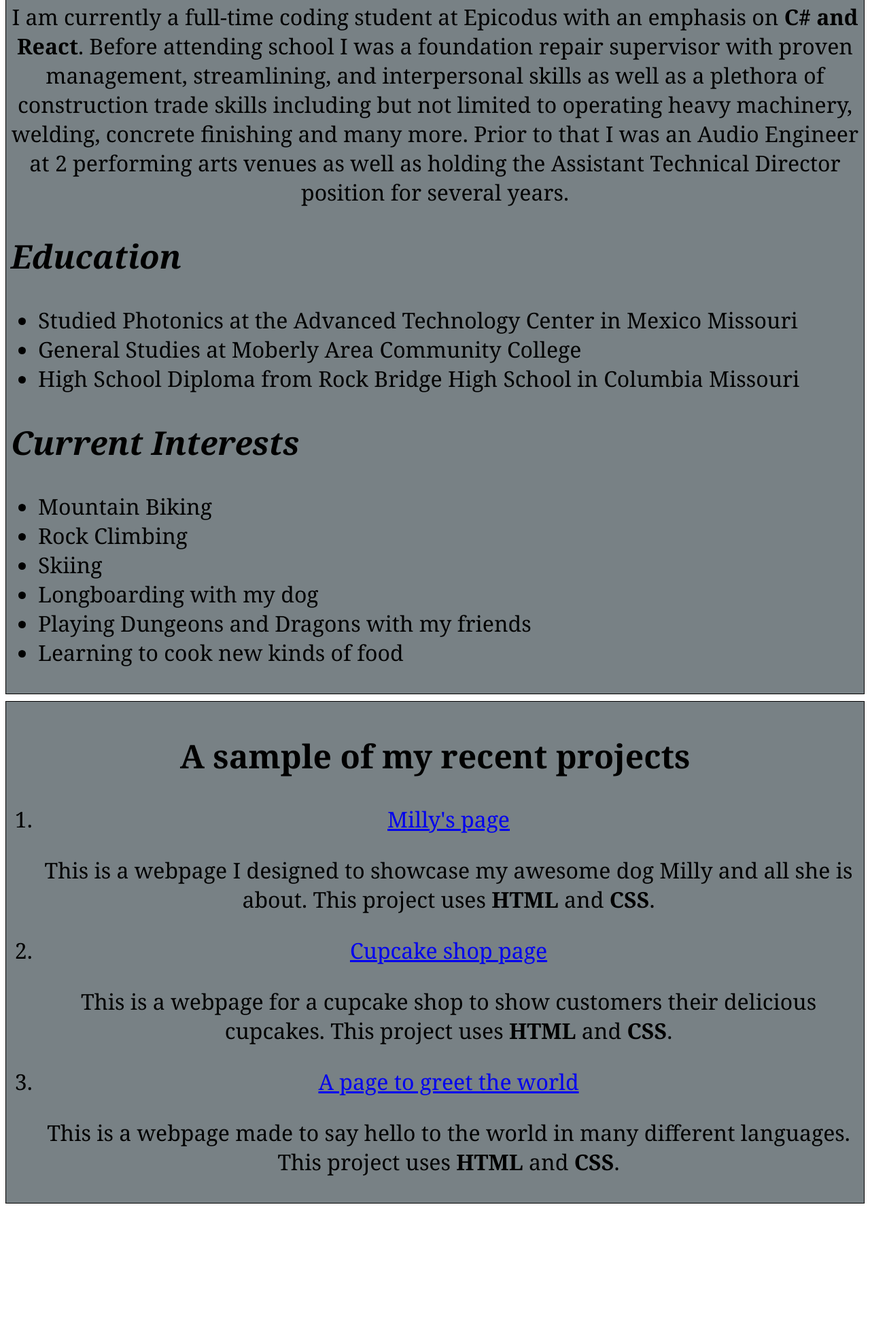
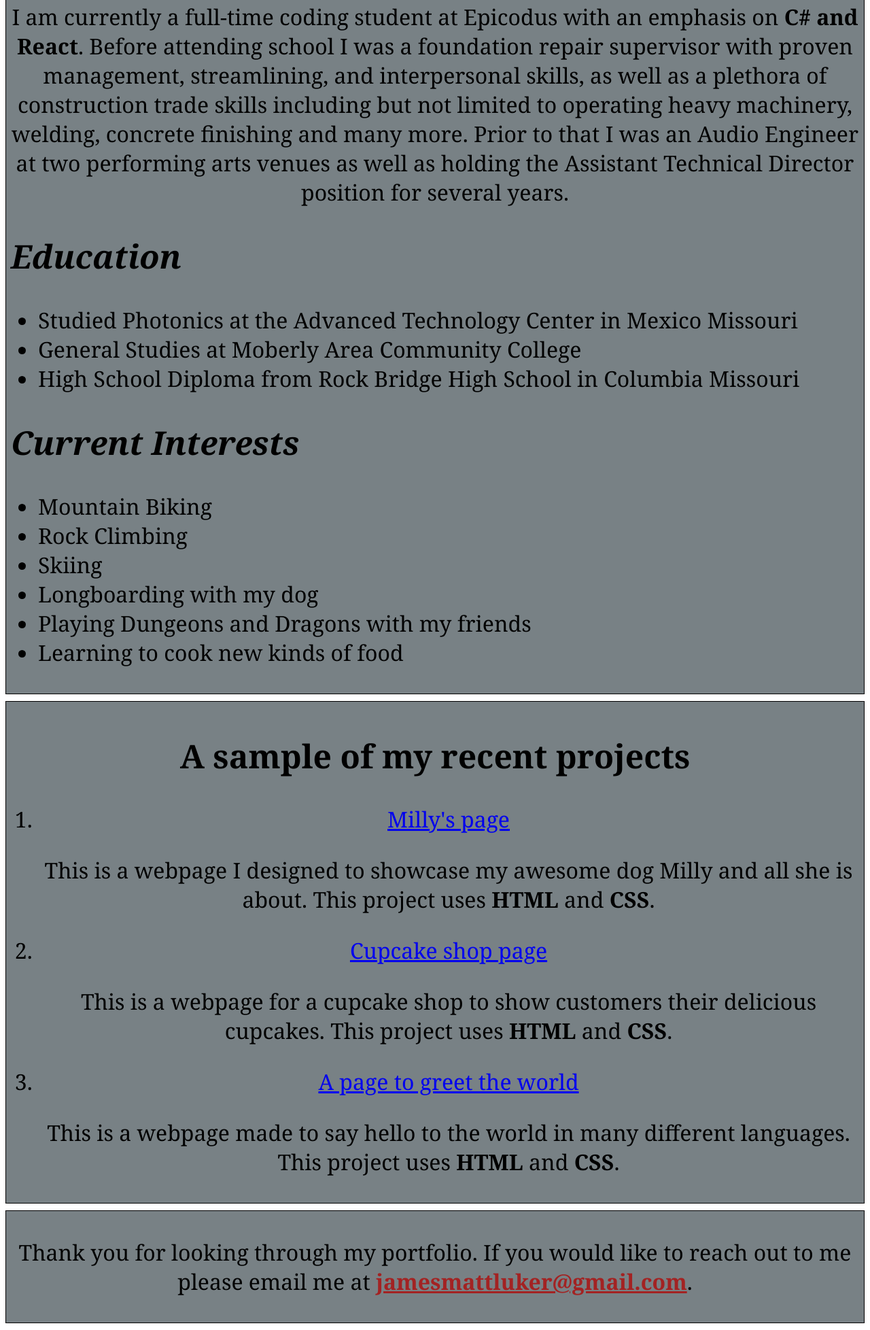
Before and after one commit to jmlden36/portfolio, a plain HTML site: page index.html in a window 1280 px wide. Shown: the part 982-2938 px from the top of the page at 68% size. Before the commit the page ends 2762 px from the top, so only its background shows below. Drawn offline with Linux system fonts and the light colour scheme.

Commit message:
add a thank you box with email link

```diff
--- a/css/styles.css
+++ b/css/styles.css
@@ -38,3 +38,13 @@
 .text-left {
   text-align: left;
 }
+
+.projects {
+  font-style: italic;
+  font-weight: bold;
+}
+
+.email {
+  color: rgb(163, 34, 34);
+  font-weight: bold;
+}
--- a/index.html
+++ b/index.html
@@ -12,7 +12,7 @@
   <div class="aboutme">
     <h1>About Me</h1>
     <h2><em>Background</em></h2>
-    <p>I am currently a full-time coding student at Epicodus with an emphasis on <strong>C# and React</strong>.  Before attending school I was a foundation repair supervisor with proven management, streamlining, and interpersonal skills as well as a plethora of construction trade skills including but not limited to operating heavy machinery, welding, concrete finishing and many more.  Prior to that I was an Audio Engineer at 2 performing arts venues as well as holding the Assistant Technical Director position for several years.  </p>
+    <p>I am currently a full-time coding student at Epicodus with an emphasis on <strong>C# and React</strong>.  Before attending school I was a foundation repair supervisor with proven management, streamlining, and interpersonal skills, as well as a plethora of construction trade skills including but not limited to operating heavy machinery, welding, concrete finishing and many more.  Prior to that I was an Audio Engineer at two performing arts venues as well as holding the Assistant Technical Director position for several years.  </p>
     <div class="text-left">
       <h2><em>Education</em></h2>
       <ul>
@@ -42,5 +42,8 @@
       <p>This is a webpage made to say hello to the world in many different languages. This project uses <strong>HTML</strong> and <strong>CSS</strong>.</p>
     </ol>
   </div>
+  <div class="aboutme">
+    <p>Thank you for looking through my portfolio.  If you would like to reach out to me please email me at <a href="mailto:jamesmattluker@gmail.com" class="email">jamesmattluker@gmail.com</a>.</p>
+  </div>
 </body>
 </html>
```
